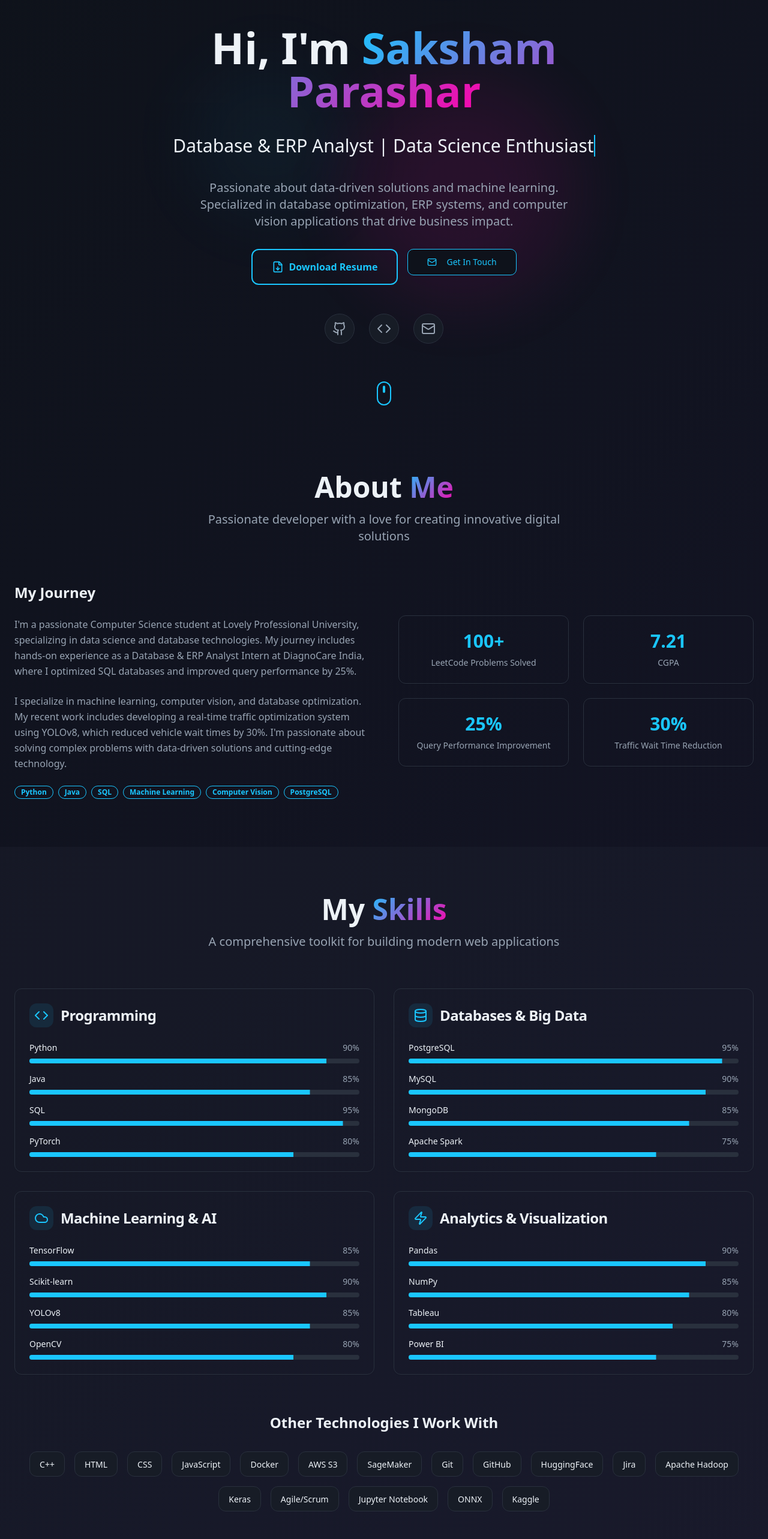
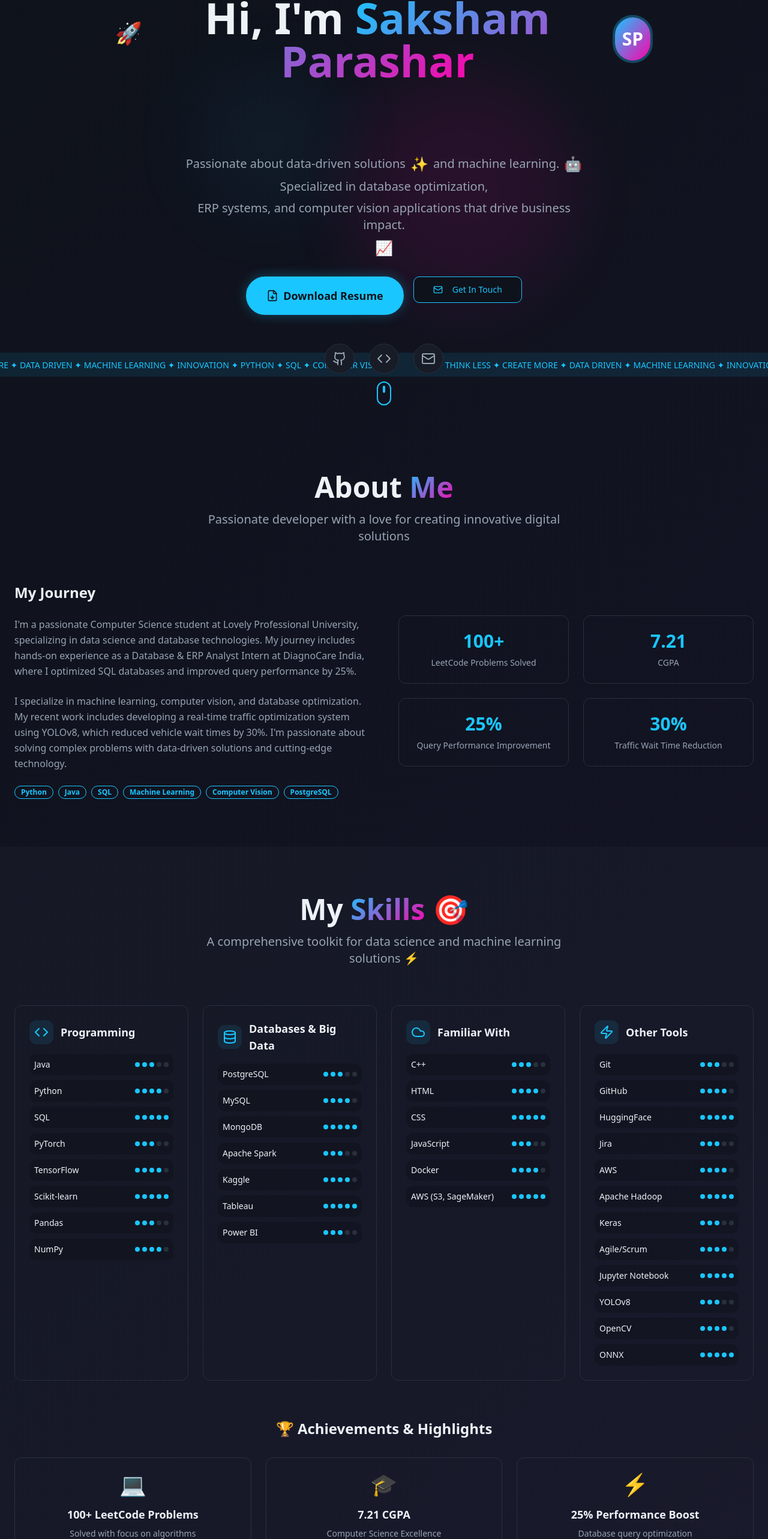
Before and after one commit to sakshamparasher1200/future-self-folio, a React (Vite) app: page / in a window 1280 px wide. Shown: the part 92-2658 px from the top of the page at 60% size. Built offline with nearby package versions, Linux system fonts and the light colour scheme.

Commit message:
Refine design with Rachel How example

```diff
--- a/src/components/Hero.tsx
+++ b/src/components/Hero.tsx
@@ -13,18 +13,34 @@ const Hero = () => {
 
       <div className="container mx-auto px-6 text-center relative z-10">
         <div className="max-w-4xl mx-auto fade-in-up">
-          <h1 className="text-3xl sm:text-4xl md:text-5xl lg:text-7xl font-bold mb-6 px-4">
-            Hi, I'm{" "}
-            <span className="text-gradient">Saksham Parashar</span>
-          </h1>
+          <div className="flex items-center justify-center gap-4 mb-8">
+            <span className="text-4xl animate-bounce">🚀</span>
+            <h1 className="text-3xl sm:text-4xl md:text-5xl lg:text-7xl font-bold">
+              Hi, I'm{" "}
+              <span className="text-gradient">Saksham Parashar</span>
+            </h1>
+            <div className="w-16 h-16 sm:w-20 sm:h-20 rounded-full overflow-hidden border-4 border-primary/30">
+              <div className="w-full h-full bg-gradient-to-br from-primary to-secondary flex items-center justify-center text-2xl sm:text-3xl font-bold text-white">
+                SP
+              </div>
+            </div>
+          </div>
 
           <div className="text-lg sm:text-xl md:text-2xl lg:text-3xl mb-6 h-12 sm:h-16 flex items-center justify-center px-4">
-            <span className="typing text-center">Database & ERP Analyst | Data Science Enthusiast</span>
+            <span className="typing text-center flex items-center gap-2">
+              Database & ERP Analyst | Data Science Enthusiast
+              <span className="text-3xl">🎯</span>
+            </span>
           </div>
 
-          <p className="text-xl text-muted-foreground mb-8 max-w-2xl mx-auto">
-            Passionate about data-driven solutions and machine learning. Specialized in database optimization,
-            ERP systems, and computer vision applications that drive business impact.
+          <p className="text-xl text-muted-foreground mb-8 max-w-2xl mx-auto flex items-center gap-2 justify-center flex-wrap">
+            <span>Passionate about data-driven solutions</span>
+            <span className="text-2xl">✨</span>
+            <span>and machine learning.</span>
+            <span className="text-2xl">🤖</span>
+            <span>Specialized in database optimization,</span>
+            <span>ERP systems, and computer vision applications that drive business impact.</span>
+            <span className="text-2xl">📈</span>
           </p>
 
           <div className="flex flex-col sm:flex-row justify-center gap-4 mb-12">
@@ -69,6 +85,14 @@ const Hero = () => {
         </div>
       </div>
 
+      {/* Animated Ticker */}
+      <div className="absolute bottom-20 left-0 right-0 overflow-hidden bg-primary/10 py-2">
+        <div className="animate-scroll-left whitespace-nowrap">
+          <span className="text-sm font-medium text-primary mx-8">✦ THINK LESS ✦ CREATE MORE ✦ DATA DRIVEN ✦ MACHINE LEARNING ✦ INNOVATION ✦ PYTHON ✦ SQL ✦ COMPUTER VISION ✦</span>
+          <span className="text-sm font-medium text-primary mx-8">✦ THINK LESS ✦ CREATE MORE ✦ DATA DRIVEN ✦ MACHINE LEARNING ✦ INNOVATION ✦ PYTHON ✦ SQL ✦ COMPUTER VISION ✦</span>
+        </div>
+      </div>
+
       {/* Scroll Indicator */}
       <div className="absolute bottom-8 left-1/2 transform -translate-x-1/2">
         <div className="w-6 h-10 border-2 border-primary rounded-full flex justify-center">
--- a/src/components/Skills.tsx
+++ b/src/components/Skills.tsx
@@ -1,48 +1,28 @@
 import { Card, CardContent, CardHeader, CardTitle } from "@/components/ui/card";
-import { Progress } from "@/components/ui/progress";
-import { Code, Palette, Database, Cloud, Smartphone, Zap } from "lucide-react";
+import { Badge } from "@/components/ui/badge";
+import { Code, Database, Cloud, Zap } from "lucide-react";
 
 const Skills = () => {
   const skillCategories = [
     {
       icon: Code,
       title: "Programming",
-      skills: [
-        { name: "Python", level: 90 },
-        { name: "Java", level: 85 },
-        { name: "SQL", level: 95 },
-        { name: "PyTorch", level: 80 },
-      ]
+      skills: ["Java", "Python", "SQL", "PyTorch", "TensorFlow", "Scikit-learn", "Pandas", "NumPy"]
     },
     {
       icon: Database,
       title: "Databases & Big Data",
-      skills: [
-        { name: "PostgreSQL", level: 95 },
-        { name: "MySQL", level: 90 },
-        { name: "MongoDB", level: 85 },
-        { name: "Apache Spark", level: 75 },
-      ]
+      skills: ["PostgreSQL", "MySQL", "MongoDB", "Apache Spark", "Kaggle", "Tableau", "Power BI"]
     },
     {
       icon: Cloud,
-      title: "Machine Learning & AI",
-      skills: [
-        { name: "TensorFlow", level: 85 },
-        { name: "Scikit-learn", level: 90 },
-        { name: "YOLOv8", level: 85 },
-        { name: "OpenCV", level: 80 },
-      ]
+      title: "Familiar With",
+      skills: ["C++", "HTML", "CSS", "JavaScript", "Docker", "AWS (S3, SageMaker)"]
     },
     {
       icon: Zap,
-      title: "Analytics & Visualization",
-      skills: [
-        { name: "Pandas", level: 90 },
-        { name: "NumPy", level: 85 },
-        { name: "Tableau", level: 80 },
-        { name: "Power BI", level: 75 },
-      ]
+      title: "Other Tools",
+      skills: ["Git", "GitHub", "HuggingFace", "Jira", "AWS", "Apache Hadoop", "Keras", "Agile/Scrum", "Jupyter Notebook", "YOLOv8", "OpenCV", "ONNX"]
     },
   ];
 
@@ -51,56 +31,85 @@ const Skills = () => {
       <div className="container mx-auto px-6">
         <div className="text-center mb-16">
           <h2 className="text-4xl md:text-5xl font-bold mb-4">
-            My <span className="text-gradient">Skills</span>
+            My <span className="text-gradient">Skills</span> 🎯
           </h2>
           <p className="text-xl text-muted-foreground max-w-2xl mx-auto">
-            A comprehensive toolkit for building modern web applications
+            A comprehensive toolkit for data science and machine learning solutions ⚡
           </p>
         </div>
 
-        <div className="grid md:grid-cols-2 gap-8">
+        <div className="grid md:grid-cols-2 lg:grid-cols-4 gap-6">
           {skillCategories.map((category, index) => (
-            <Card key={index} className="card-hover bg-gradient-card border-border">
-              <CardHeader>
-                <CardTitle className="flex items-center gap-3">
-                  <div className="p-2 rounded-lg bg-primary/10">
-                    <category.icon size={24} className="text-primary" />
+            <Card
+              key={category.title}
+              className="group p-6 card-hover bg-gradient-card border-border cursor-pointer relative overflow-hidden"
+              style={{ animationDelay: `${index * 0.1}s` }}
+            >
+              <div className="absolute inset-0 bg-gradient-to-br from-primary/5 via-transparent to-secondary/5 opacity-0 group-hover:opacity-100 transition-all duration-500" />
+
+              <div className="relative z-10">
+                <div className="flex items-center gap-3 mb-4">
+                  <div className="p-2 rounded-lg bg-primary/10 group-hover:bg-primary group-hover:text-primary-foreground transition-all duration-300">
+                    <category.icon size={24} className="text-primary group-hover:text-primary-foreground transition-colors duration-300" />
                   </div>
-                  {category.title}
-                </CardTitle>
-              </CardHeader>
-              <CardContent className="space-y-4">
-                {category.skills.map((skill, skillIndex) => (
-                  <div key={skillIndex} className="space-y-2">
-                    <div className="flex justify-between text-sm">
-                      <span className="font-medium">{skill.name}</span>
-                      <span className="text-muted-foreground">{skill.level}%</span>
+                  <h3 className="text-lg font-semibold group-hover:text-primary transition-colors duration-300">
+                    {category.title}
+                  </h3>
+                </div>
+
+                <div className="space-y-2">
+                  {category.skills.map((skill, skillIndex) => (
+                    <div
+                      key={skill}
+                      className="flex items-center justify-between p-2 rounded-lg bg-background/50 group-hover:bg-background/80 transition-all duration-200 transform hover:scale-105"
+                      style={{ animationDelay: `${(index * 0.1) + (skillIndex * 0.05)}s` }}
+                    >
+                      <span className="text-sm font-medium">{skill}</span>
+                      <div className="flex gap-1">
+                        {[...Array(5)].map((_, i) => (
+                          <div
+                            key={i}
+                            className={`w-2 h-2 rounded-full transition-all duration-300 ${
+                              i < (skillIndex % 3 + 3)
+                                ? 'bg-primary group-hover:bg-secondary'
+                                : 'bg-muted group-hover:bg-muted-foreground/30'
+                            }`}
+                            style={{ transitionDelay: `${i * 0.1}s` }}
+                          />
+                        ))}
+                      </div>
                     </div>
-                    <Progress
-                      value={skill.level}
-                      className="h-2 bg-muted"
-                    />
-                  </div>
-                ))}
-              </CardContent>
+                  ))}
+                </div>
+              </div>
             </Card>
           ))}
         </div>
 
-        {/* Additional Technologies */}
+        {/* Interactive Achievements */}
         <div className="mt-16 text-center">
-          <h3 className="text-2xl font-semibold mb-8">Other Technologies I Work With</h3>
-          <div className="flex flex-wrap justify-center gap-4">
+          <h3 className="text-2xl font-semibold mb-8 flex items-center justify-center gap-2">
+            🏆 Achievements & Highlights
+          </h3>
+          <div className="grid md:grid-cols-3 gap-6">
             {[
-              "C++", "HTML", "CSS", "JavaScript", "Docker", "AWS S3", "SageMaker",
-              "Git", "GitHub", "HuggingFace", "Jira", "Apache Hadoop", "Keras",
-              "Agile/Scrum", "Jupyter Notebook", "ONNX", "Kaggle"
-            ].map((tech) => (
+              { icon: "💻", title: "100+ LeetCode Problems", desc: "Solved with focus on algorithms" },
+              { icon: "🎓", title: "7.21 CGPA", desc: "Computer Science Excellence" },
+              { icon: "⚡", title: "25% Performance Boost", desc: "Database query optimization" }
+            ].map((achievement, index) => (
               <div
-                key={tech}
-                className="px-4 py-2 bg-card border border-border rounded-lg hover:border-primary transition-colors card-hover"
+                key={index}
+                className="group p-6 bg-gradient-card border border-border rounded-lg card-hover cursor-pointer"
               >
-                <span className="text-sm font-medium">{tech}</span>
+                <div className="text-4xl mb-4 group-hover:scale-110 transition-transform duration-300">
+                  {achievement.icon}
+                </div>
+                <h4 className="text-lg font-semibold mb-2 group-hover:text-primary transition-colors">
+                  {achievement.title}
+                </h4>
+                <p className="text-sm text-muted-foreground">
+                  {achievement.desc}
+                </p>
               </div>
             ))}
           </div>
--- a/src/index.css
+++ b/src/index.css
@@ -165,19 +165,34 @@
     @apply relative z-10;
   }
 
+  /* Interactive Elements */
+  .btn-hero {
+    @apply inline-flex items-center justify-center px-8 py-4 text-lg font-semibold bg-primary text-primary-foreground rounded-full hover:bg-primary/90 transition-all duration-300 glow;
+  }
+
+  .btn-hero:hover {
+    transform: translateY(-2px);
+    box-shadow: 0 10px 30px -10px hsl(var(--primary) / 0.5);
+  }
+
   /* Glow Effect */
   .glow {
-    box-shadow: var(--shadow-glow);
+    box-shadow: 0 0 20px hsl(var(--primary) / 0.3);
+  }
+
+  .glow:hover {
+    animation: glow 1s ease-in-out;
   }
 
   /* Card Hover Effect */
   .card-hover {
-    @apply transition-all duration-300 hover:scale-105 hover:shadow-2xl;
+    @apply transition-all duration-300;
     transition: var(--transition-spring);
   }
 
   .card-hover:hover {
-    box-shadow: var(--shadow-elegant);
+    transform: translateY(-8px) scale(1.02);
+    box-shadow: 0 20px 40px -12px hsl(var(--primary) / 0.3);
   }
 
   /* Text Gradient */
@@ -198,17 +213,33 @@
   .loading-dots:nth-child(2) { animation-delay: -0.16s; }
 }
 
-@keyframes loading {
-  0%, 80%, 100% {
-    transform: scale(0);
-  }
-  40% {
-    transform: scale(1);
-  }
+/* Custom Animations */
+@keyframes scroll-left {
+  0% { transform: translateX(0); }
+  100% { transform: translateX(-50%); }
 }
 
-/* Fade In Animation */
-@keyframes fadeInUp {
+@keyframes float {
+  0%, 100% { transform: translateY(0px); }
+  50% { transform: translateY(-10px); }
+}
+
+@keyframes glow {
+  0%, 100% { box-shadow: 0 0 20px hsl(var(--primary) / 0.4); }
+  50% { box-shadow: 0 0 30px hsl(var(--primary) / 0.8), 0 0 40px hsl(var(--primary) / 0.4); }
+}
+
+@keyframes typing {
+  from { width: 0; }
+  to { width: 100%; }
+}
+
+@keyframes blink {
+  0%, 50% { border-color: transparent; }
+  51%, 100% { border-color: hsl(var(--primary)); }
+}
+
+@keyframes fade-in-up {
   from {
     opacity: 0;
     transform: translateY(30px);
@@ -219,25 +250,67 @@
   }
 }
 
-.fade-in-up {
-  animation: fadeInUp 0.6s ease-out forwards;
+@keyframes slide-in-right {
+  from {
+    opacity: 0;
+    transform: translateX(30px);
+  }
+  to {
+    opacity: 1;
+    transform: translateX(0);
+  }
 }
 
-/* Typing Animation */
-@keyframes typing {
-  from { width: 0; }
-  to { width: 100%; }
+@keyframes scale-in {
+  from {
+    opacity: 0;
+    transform: scale(0.9);
+  }
+  to {
+    opacity: 1;
+    transform: scale(1);
+  }
 }
 
-@keyframes blink {
-  50% { border-color: transparent; }
+@keyframes loading {
+  0%, 80%, 100% {
+    transform: scale(0);
+  }
+  40% {
+    transform: scale(1);
+  }
+}
+
+/* Animation Classes */
+.animate-scroll-left {
+  animation: scroll-left 20s linear infinite;
+}
+
+.animate-float {
+  animation: float 3s ease-in-out infinite;
+}
+
+.animate-glow {
+  animation: glow 2s ease-in-out infinite alternate;
 }
 
 .typing {
   overflow: hidden;
-  border-right: 2px solid hsl(var(--primary));
+  border-right: 2px solid;
   white-space: nowrap;
-  animation: typing 3s steps(40) 1s forwards, blink 1s infinite;
+  animation: typing 3.5s steps(40, end), blink 0.75s step-end infinite;
+}
+
+.fade-in-up {
+  animation: fade-in-up 0.6s ease-out forwards;
+}
+
+.slide-in-right {
+  animation: slide-in-right 0.6s ease-out forwards;
+}
+
+.scale-in {
+  animation: scale-in 0.6s ease-out forwards;
 }
 
 /* Mobile responsiveness */
@@ -248,4 +321,8 @@
     animation: none;
     text-align: center;
   }
+
+  .animate-scroll-left {
+    animation-duration: 15s;
+  }
 }
```
Also changed, not shown: src/components/Projects.tsx (+80 -40 lines).
